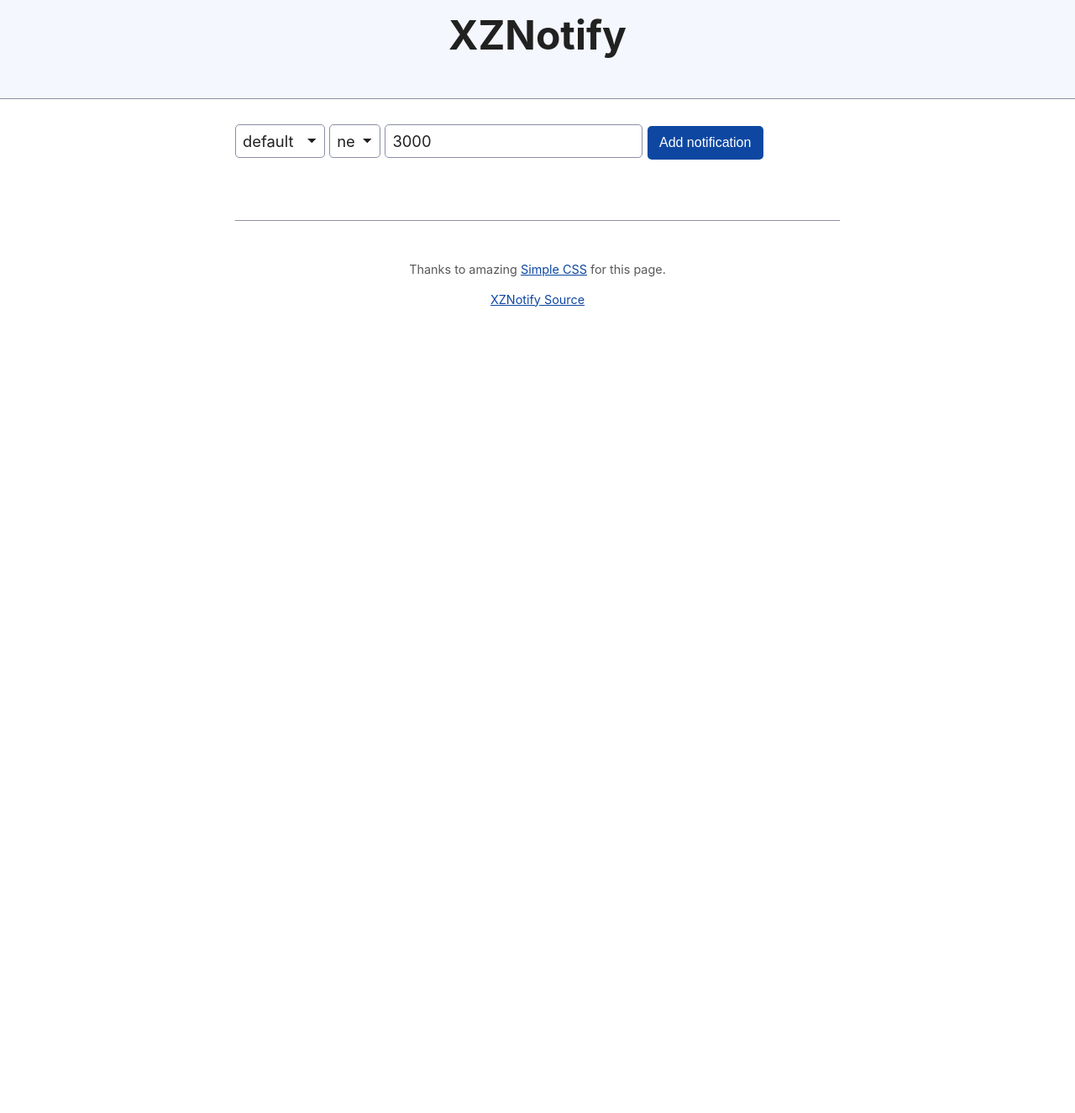
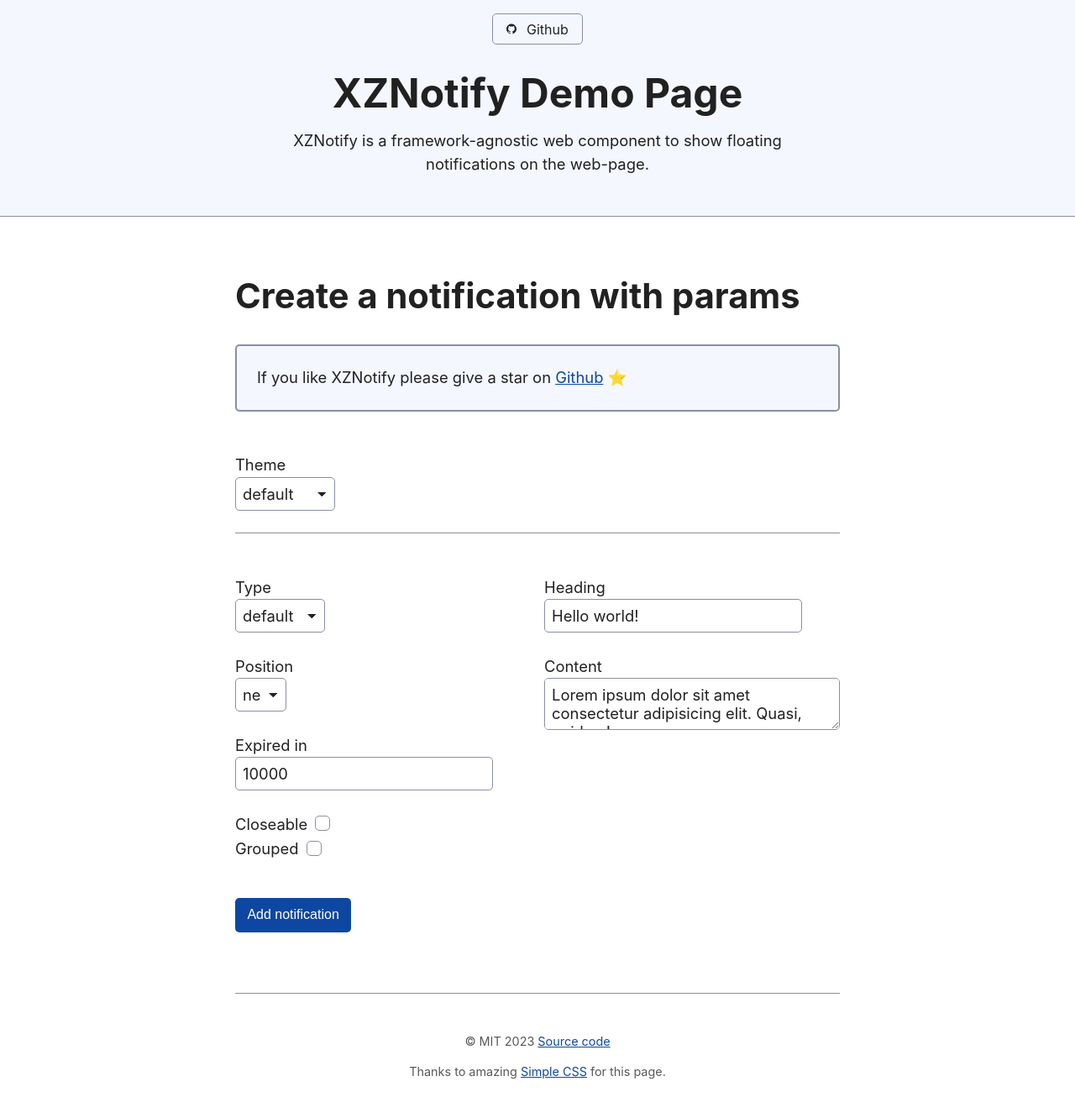
Before and after one commit to dknight/xz-notify, a website: page demo/index.html in a window 1280 px wide. Shown: the whole page at 84% size. Before the commit the page ends 800 px from the top, so only its background shows below. Drawn offline with Linux system fonts and the light colour scheme.

Commit message:
docs: added demo page

```diff
--- a/demo/index.html
+++ b/demo/index.html
@@ -3,18 +3,52 @@
   <head>
     <meta charset="UTF-8">
     <meta name="viewport" content="width=device-width, initial-scale=1.0">
-    <title>Document</title>
-    <!-- <script src="notify.js" type="module"></script> -->
+    <title>XZNotify - Demo page</title>
     <link rel="stylesheet" href="simple.min.css">
-    <!-- <link rel="stylesheet" href="../dist/themes/bootstrap.css"> -->
-    <link rel="stylesheet" href="../dist/themes/simple.css">
+    <link rel="stylesheet" href="style.css">
+
+    <!-- themes -->
+    <link id="theme-bootstrap" rel="stylesheet" href="../dist/themes/bootstrap.css" disabled>
+    <link id="theme-simple" rel="stylesheet" href="../dist/themes/simple.css" disabled>
   </head>
   <body>
     <header>
-      <h1>XZNotify</h1>
+      <nav>
+        <a href="https://github.com/dknight/xz-notify">
+          <svg class="icon" viewBox="0 0 32 32">
+            <path
+              d="M16 0.395c-8.836 0-16 7.163-16 16 0 7.069 4.585 13.067 10.942 15.182 0.8 0.148 1.094-0.347 1.094-0.77 0-0.381-0.015-1.642-0.022-2.979-4.452 0.968-5.391-1.888-5.391-1.888-0.728-1.849-1.776-2.341-1.776-2.341-1.452-0.993 0.11-0.973 0.11-0.973 1.606 0.113 2.452 1.649 2.452 1.649 1.427 2.446 3.743 1.739 4.656 1.33 0.143-1.034 0.558-1.74 1.016-2.14-3.554-0.404-7.29-1.777-7.29-7.907 0-1.747 0.625-3.174 1.649-4.295-0.166-0.403-0.714-2.030 0.155-4.234 0 0 1.344-0.43 4.401 1.64 1.276-0.355 2.645-0.532 4.005-0.539 1.359 0.006 2.729 0.184 4.008 0.539 3.054-2.070 4.395-1.64 4.395-1.64 0.871 2.204 0.323 3.831 0.157 4.234 1.026 1.12 1.647 2.548 1.647 4.295 0 6.145-3.743 7.498-7.306 7.895 0.574 0.497 1.085 1.47 1.085 2.963 0 2.141-0.019 3.864-0.019 4.391 0 0.426 0.288 0.925 1.099 0.768 6.354-2.118 10.933-8.113 10.933-15.18 0-8.837-7.164-16-16-16z">
+            </path>
+          </svg>
+          Github
+        </a>
+      </nav>
+      <h1>XZNotify Demo Page</h1>
+      <p>
+        XZNotify is a framework-agnostic web component to show floating notifications on the web-page.
+      </p>
     </header>
     <main>
+      <h2>Create a notification with params</h2>
+      <p class="notice">
+        If you like XZNotify please give a star on
+        <a href="https://www.github.com/dknight/xz-notify">Github</a> ⭐
+      </p>
       <form id="add-notification-form">
+        <div>
+          <p>
+            <label for="theme">Theme</label>
+            <select id="theme">
+              <option selected>default</option>
+              <option>bootstrap</option>
+              <option>simple</option>
+            </select>
+          </p>
+          <hr>
+        </div>
+        <div>
+          <p>
+            <label for="type-value">Type</label>
             <select id="type-value">
               <option selected>default</option>
               <option>info</option>
@@ -22,6 +56,9 @@
               <option>warning</option>
               <option>error</option>
             </select>
+          </p>
+          <p>
+            <label for="position-value">Position</label>
             <select id="position-value">
               <option>n</option>
               <option selected>ne</option>
@@ -32,44 +69,81 @@
               <option>w</option>
               <option>nw</option>э
             </select>
-        <input type="number" id="expire" value="3000">
+          </p>
+          <p>
+            <label for="expire">Expired in</label>
+            <input type="number" id="expire" value="10000">
+          </p>
+          <p>
+            <label>
+              Closeable
+              <input type="checkbox" id="closeable">
+            </label>
+            <label>
+              Grouped
+              <input type="checkbox" id="grouped">
+            </label>
+          </p>
+        </div>
+        <div>
+          <p>
+            <label for="expire">Heading</label>
+            <input type="text" id="heading" value="Hello world!">
+          </p>
+          <p>
+            <label for="expire">Content</label>
+            <textarea id="content">Lorem ipsum dolor sit amet consectetur adipisicing elit. Quasi, quidem!</textarea>
+          </p>
+        </div>
+        <div>
           <button type="submit">Add notification</button>
+        </div>
       </form>
     </main>
     <footer>
       <p>
+        &copy; MIT 2023
+        <a href="https://github.com/dknight/xz-notify">
+          Source code
+        </a>
+      </p>
+      <p>
         Thanks to amazing <a href="https://simplecss.org/">Simple CSS</a>
         for this page.
-      </p>
-      <p>
-        <a href="https://www.github.com/dknight/xz-notify">XZNotify Source</a>
       </p>
     </footer>
     <script type="module">
       import XZNotify from '../dist/xz-notify.js';
 
-      let i = 0;
-
-      const main = document.querySelector('main');
       const form = document.getElementById('add-notification-form');
-      const msg = 'Lorem ipsum dolor sit, <b>amet consectetur adipisicing</b> elit.';
       form.addEventListener('submit', (e) => {
         e.preventDefault();
         const type = document.getElementById('type-value').value;
         const position = document.getElementById('position-value').value;
         const expire = document.getElementById('expire').value;
-        const ntf = XZNotify.create(msg, {
+        const closeable = document.getElementById('closeable').checked;
+        const grouped = document.getElementById('grouped').checked;
+        const heading = document.getElementById('heading').value;
+        const content = document.getElementById('content').value;
+        const ntf = XZNotify.create(content, {
           type,
           expire,
           position,
-          closeable: '',
-          // grouped: '',
-          heading: `hello world ${++i}`,
+          closeable,
+          grouped,
+          heading,
         }, true);
         document.body.appendChild(ntf);
+
+        const theme = document.getElementById('theme');
+        theme.addEventListener('change', (e) => {
+          document.querySelectorAll('[id^="theme-"]').forEach((x) => x.disabled = true);
+          const themeStyle = document.getElementById(`theme-${theme.value}`);
+          if (themeStyle) {
+            themeStyle.disabled = false;
+          }
         });
-      document.body.addEventListener('xz-notify:open', (e) => console.log(e, 'OPEN'));
-      document.body.addEventListener('xz-notify:close', (e) => console.log(e, 'CLOSE'));
+      });
     </script>
   </body>
 </html>
--- /dev/null
+++ b/demo/style.css
@@ -0,0 +1,22 @@
+.icon {
+  vertical-align: sub;
+  padding-right: 0.25rem;
+  display: inline-block;
+  width: 1em;
+  height: 1.3em;
+  margin-right: 0.2rem;
+  stroke-width: 0;
+  stroke: currentColor;
+  fill: currentColor;
+}
+form {
+  display: grid;
+  grid-template-columns: repeat(2, 1fr);
+  grid-template-rows: repeat(3, auto);
+  gap: 1rem;
+}
+
+form div:nth-child(1) { grid-area: 1 / 1 / 2 / 3; }
+form div:nth-child(2) { grid-area: 2 / 1 / 3 / 2; }
+form div:nth-child(3) { grid-area: 2 / 2 / 3 / 3; }
+form div:nth-child(4) { grid-area: 3 / 1 / 4 / 3; }
```
Lines whose indentation alone changed are shown as unchanged.
